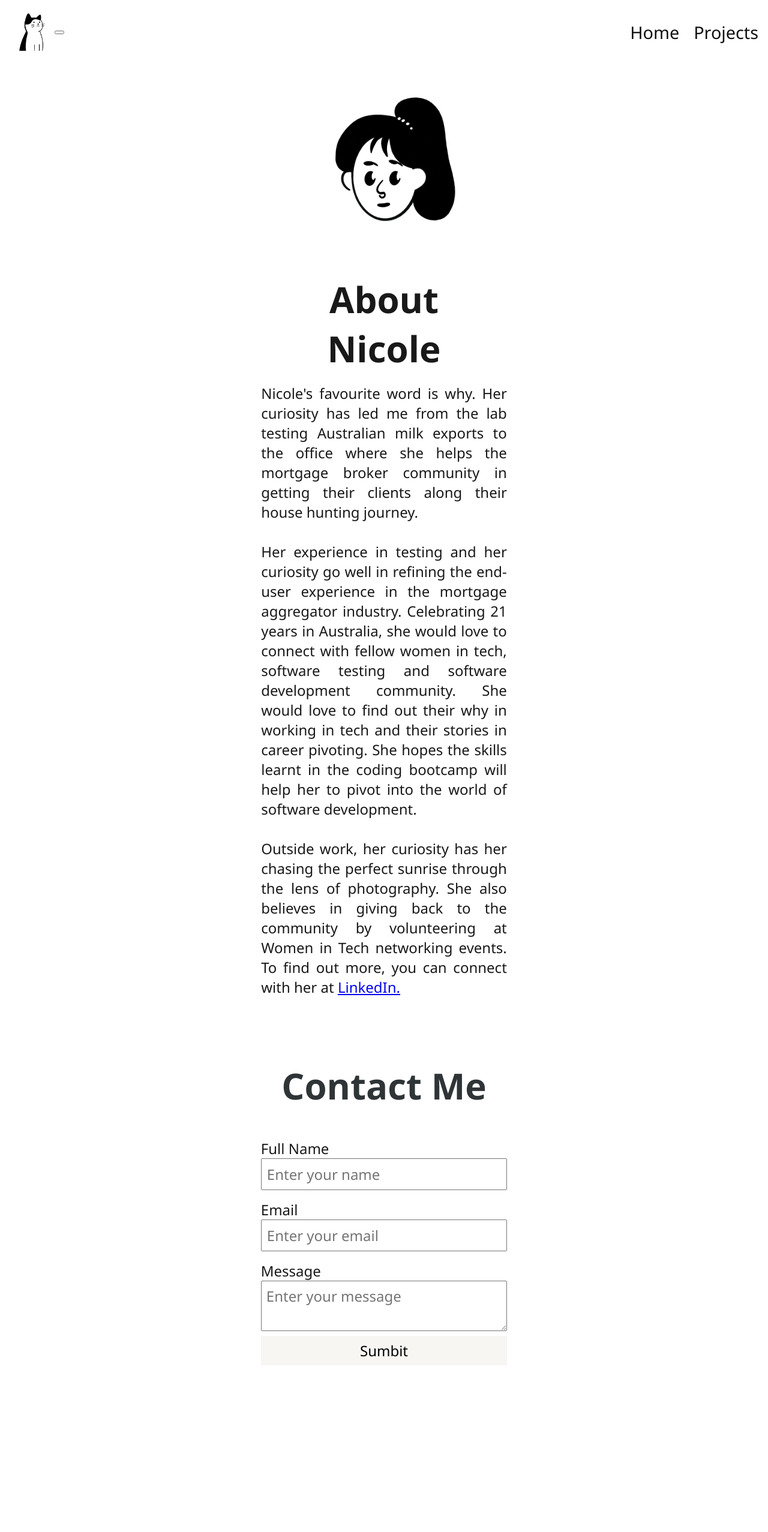
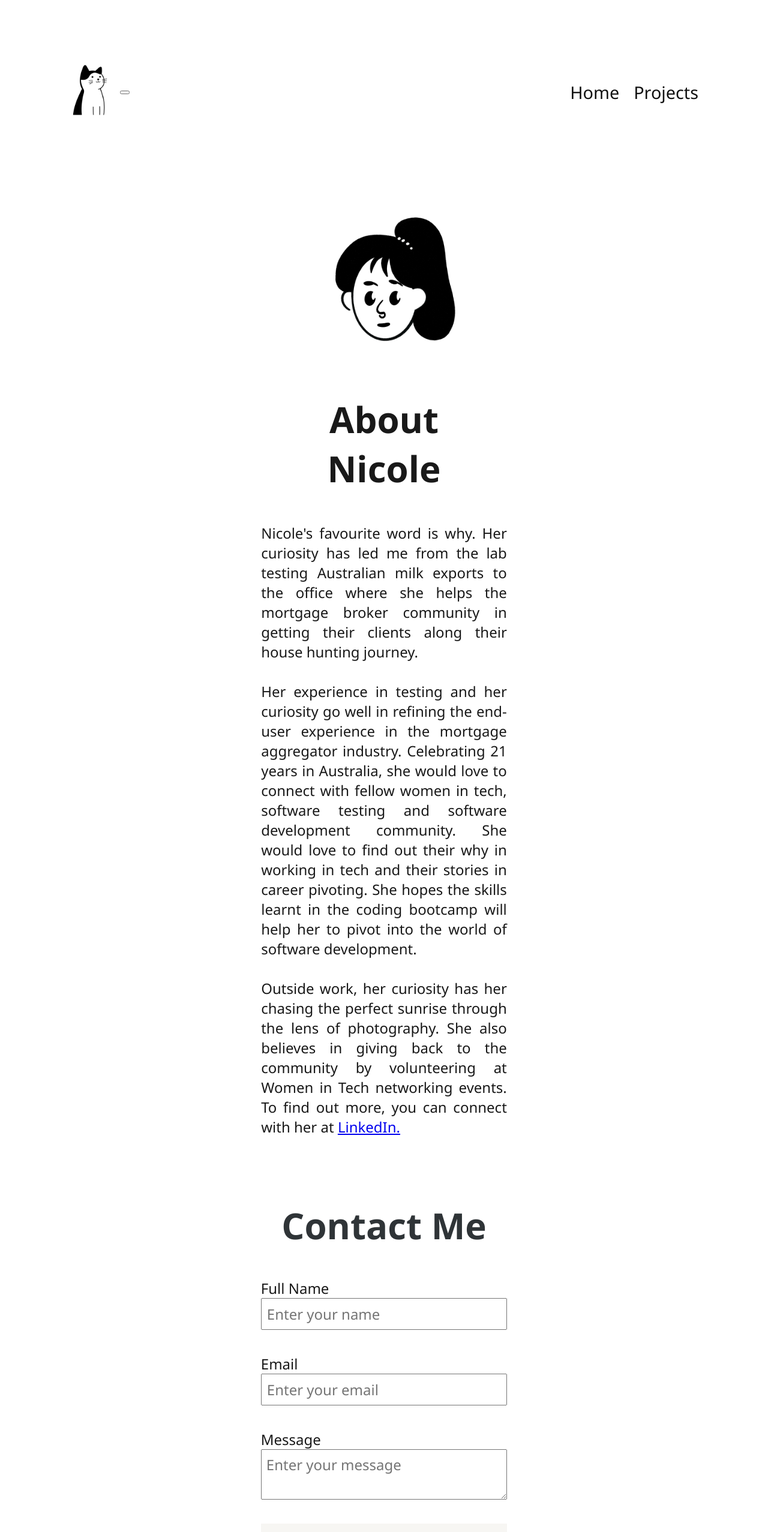
Before and after one commit to nictsc/nictsc.github.io, a plain HTML site: page index.html in a window 1280 px wide. Shown: the top 2554 px of the page at 60% size. Before the commit the page ends 2411 px from the top, so only its background shows below. Drawn offline with Linux system fonts and the light colour scheme.

Commit message:
added link to logo, cleaned up spelling mistakes, added padding to nav bar

```diff
--- a/index.html
+++ b/index.html
@@ -13,8 +13,10 @@
   <body>
     <header>
       <div class = "mobile-header">
-            <img class = "hero-image" src ="./img/cat-logo.png" alt="logo" class ="">
-            <button type = "button" class="hamburger-button">
+        <a href="/">
+          <img class = "logo" src ="./img/cat-logo.png" alt="logo" >
+        </a>
+          <button type = "button" class="hamburger">
           <img class = "hamburger-icon" src ="./img/hamburger.svg" alt="3 horizontal lines on top of each other">
           </button>
       </div>
@@ -33,9 +35,9 @@
       <nav class="mobile-nav" aria-label="Primary">
         <ul>
           <li>
-                     <li>
             <a href="index.html">Home</a>
           </li>
+          <li>
             <a href="projects.html">Projects</a>
           </li>
         </ul>
@@ -43,36 +45,38 @@
   </header>
 
     <div class="article">
+
       <section class = "profile-image">
         <img src ="./img/profile-photo.png"/>
       </section>
+
       <section class ="article">
         <h2> About Nicole </h2>
+        <br>
         <p> Nicole's favourite word is why. Her curiosity has led me from the lab testing Australian milk exports to the office where she helps the mortgage broker community in getting their clients along their house hunting journey. <br><br> Her experience in testing and her curiosity go well in refining the end-user experience in the mortgage aggregator industry. Celebrating 21 years in Australia, she would love to connect with fellow women in tech, software testing and software development community. She would love to find out their why in working in tech and their stories in career pivoting. She hopes the skills learnt in the coding bootcamp will help her to pivot into the world of software development. <br><br> Outside work, her curiosity has her chasing the perfect sunrise through the lens of photography. She also believes in giving back to the community by volunteering at Women in Tech networking events. To find out more, you can connect with her at <a href="https://www.linkedin.com/in/nicoletschan/">LinkedIn.</a> </p>
       </section>
+
       <section class = "contact-form">
         <h2> Contact Me </h2>
         <form>
-            <div class="question-group">
-              <div class="question">
+          <form class="question-group">
+            <form class="question">
               <label for="name">Full Name</label>
               <input type="text" id="name" placeholder="Enter your name">
-              </div>
-              <div class="question">
+            </form>
+            <form class="question">
               <label for="email">Email</label>
               <input type="email" id="email" placeholder="Enter your email">
-              </div>
-            </div>
-            <div class="question">
+            </form>
+          <form class="question">
             <label for="message">Message</label>
             <textarea id="message" placeholder="Enter your message"></textarea>
-            </div>
-            <div class="question">
-              <input type="submit" id="submit" value="Sumbit">
-            </div>
+          </form>
+          <form class="question">
+            <input type="submit" id="submit" value="Submit">
+          </form>
         </form>
       </section>
-    </div>
  </body>
 
  </html>
--- a/style.css
+++ b/style.css
@@ -55,15 +55,8 @@
    list-style: none;
  }
 
-/*
- img {
-   max-width: 100%;
-   height: auto;
- }
-*/
-
  input,
- /*button,*/
+ button,
  textarea,
  select {
    font: inherit;
@@ -88,48 +81,17 @@
   height: 250px;
 }
 
- /* Utilities */
-/*
-.display-none {
-  display: none;
-}
-*/
- /* Components */
-/*
- btn-primary
- .btn-primary {
-   padding: 12px 16px;
-   display: inline-block;
-   text-decoration: none;
-   color: var(--black);
-   border-radius: 4px;
-   background-color: var(--action);
-   transition: all 0.3s ease;
- }
-
- .btn-primary:hover {
-   box-shadow: 10px 5px 5px rgba(0, 0, 0, 0.2);
-   transform: translateY(-4px);
- }
-*/
-
  /* header */
 header .mobile-header {
-  padding: 16px;
   display: flex;
   align-items: center;
   justify-content: space-between;
 }
 
-/*
-header button {
-  all: unset;
-}
-*/
-
  @media (min-width: 768px) {
    header {
       display: flex;
+      padding: 100px;
       justify-content: space-between;
       align-items: center;
    }
@@ -208,7 +170,7 @@ header button {
   margin-bottom: 24px;
   color: var(--white);
 }
-/*
+
 .hero h2 {
   font-size: 2rem;
   margin-bottom: 24px;
@@ -218,7 +180,7 @@ header button {
 .hero .hero-accent {
   color: var(--action);
 }
-*/
+
  @media (min-width: 768px) {
    .hero {
       padding: 120px 56px;
```
Also changed, not shown: projects.html (+11 -8 lines). Lines whose indentation alone changed are shown as unchanged.
